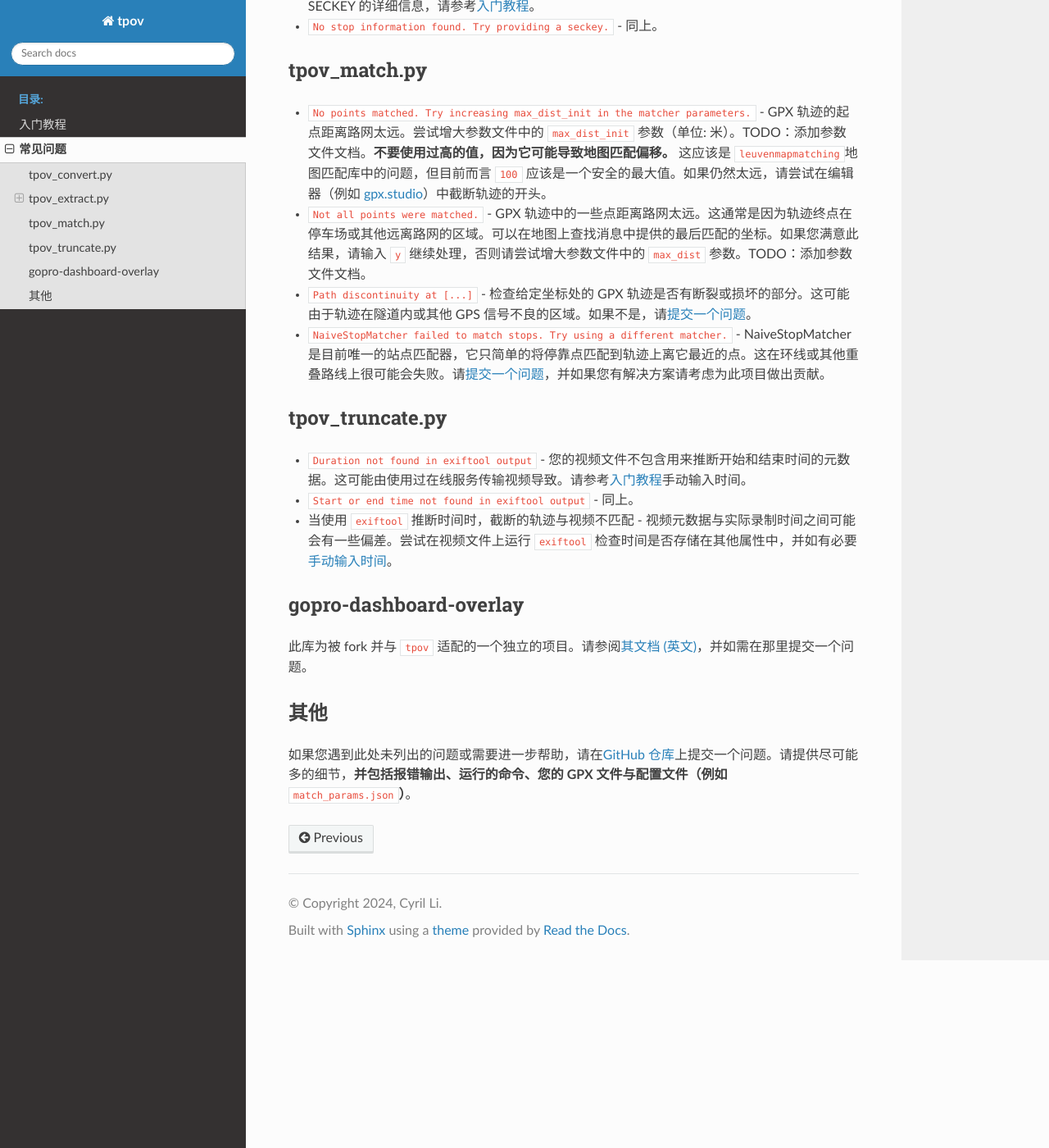
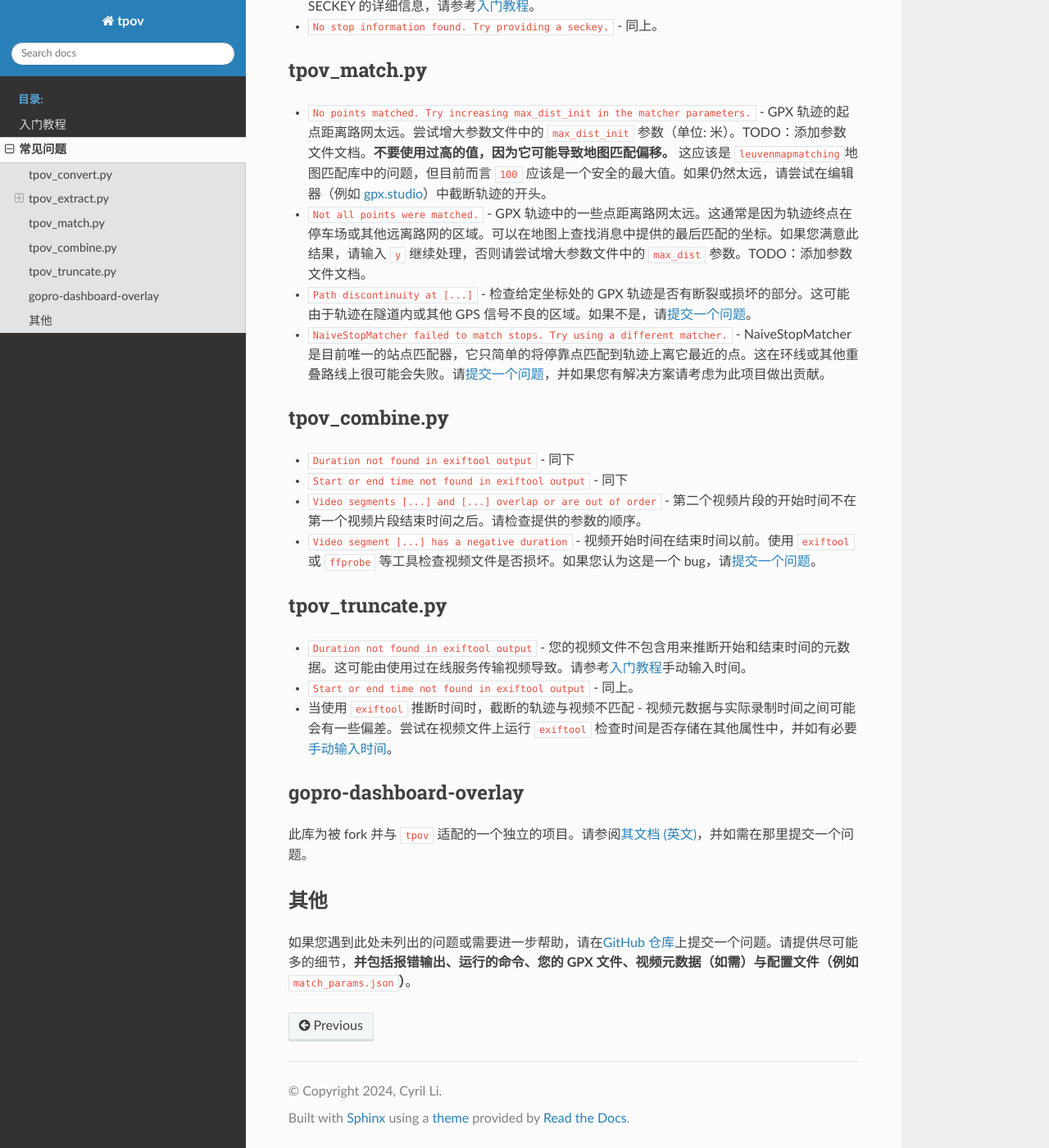
Before and after one commit to CyrilSLi/tpov, a Sphinx documentation site: the page built from docs/zh_CN/source/troubleshooting.md, in a window 1280 px wide and 1400 px high, scrolled down 976 px. Shown: the whole window at 82% size. Built offline with Sphinx 7.4.7 and the Read the Docs theme 2.0.0, drawn with Linux system fonts in a browser that asks for light colours.

Commit message:
tpov_combine docs

```diff
--- a/docs/zh_CN/source/troubleshooting.md
+++ b/docs/zh_CN/source/troubleshooting.md
@@ -44,6 +44,16 @@
 
 - `NaiveStopMatcher failed to match stops. Try using a different matcher.` - NaiveStopMatcher 是目前唯一的站点匹配器，它只简单的将停靠点匹配到轨迹上离它最近的点。这在环线或其他重叠路线上很可能会失败。请[提交一个问题](#其他)，并如果您有解决方案请考虑为此项目做出贡献。
 
+## tpov_combine.py
+
+- `Duration not found in exiftool output` - 同下
+
+- `Start or end time not found in exiftool output` - 同下
+
+- `Video segments [...] and [...] overlap or are out of order` - 第二个视频片段的开始时间不在第一个视频片段结束时间之后。请检查提供的参数的顺序。
+
+- `Video segment [...] has a negative duration` - 视频开始时间在结束时间以前。使用 `exiftool` 或 `ffprobe` 等工具检查视频文件是否损坏。如果您认为这是一个 bug，请[提交一个问题](#其他)。
+
 ## tpov_truncate.py
 
 - `Duration not found in exiftool output` - 您的视频文件不包含用来推断开始和结束时间的元数据。这可能由使用过在线服务传输视频导致。请参考[入门教程](quickstart.md#匹配与截断GPS轨迹)手动输入时间。
@@ -58,4 +68,4 @@
 
 ## 其他
 
-如果您遇到此处未列出的问题或需要进一步帮助，请在[GitHub 仓库](https://github.com/CyrilSLi/tpov)上提交一个问题。请提供尽可能多的细节，**并包括报错输出、运行的命令、您的 GPX 文件与配置文件（例如** `match_params.json`**）**。
+如果您遇到此处未列出的问题或需要进一步帮助，请在[GitHub 仓库](https://github.com/CyrilSLi/tpov)上提交一个问题。请提供尽可能多的细节，**并包括报错输出、运行的命令、您的 GPX 文件、视频元数据（如需）与配置文件（例如** `match_params.json`**）**。
--- a/tpov_combine.py
+++ b/tpov_combine.py
@@ -61,7 +61,7 @@ def main (args):
         elif i [1] < i [0]:
             print (
                 f"Video segment {segments [k]} has a negative duration."
-                "Check the video using 'exiftoo', 'ffprobe', or similar tools."
+                "Check the video using 'exiftool', 'ffprobe', or similar tools."
                 "Please report this issue to GitHub if you believe it is a bug."
                 f'Start -> End timestamps: {iso_time (i [0])} -> {iso_time (i [1])}'
             )
```
Also changed, not shown: docs/en/source/troubleshooting.md (+11 -1 lines).
